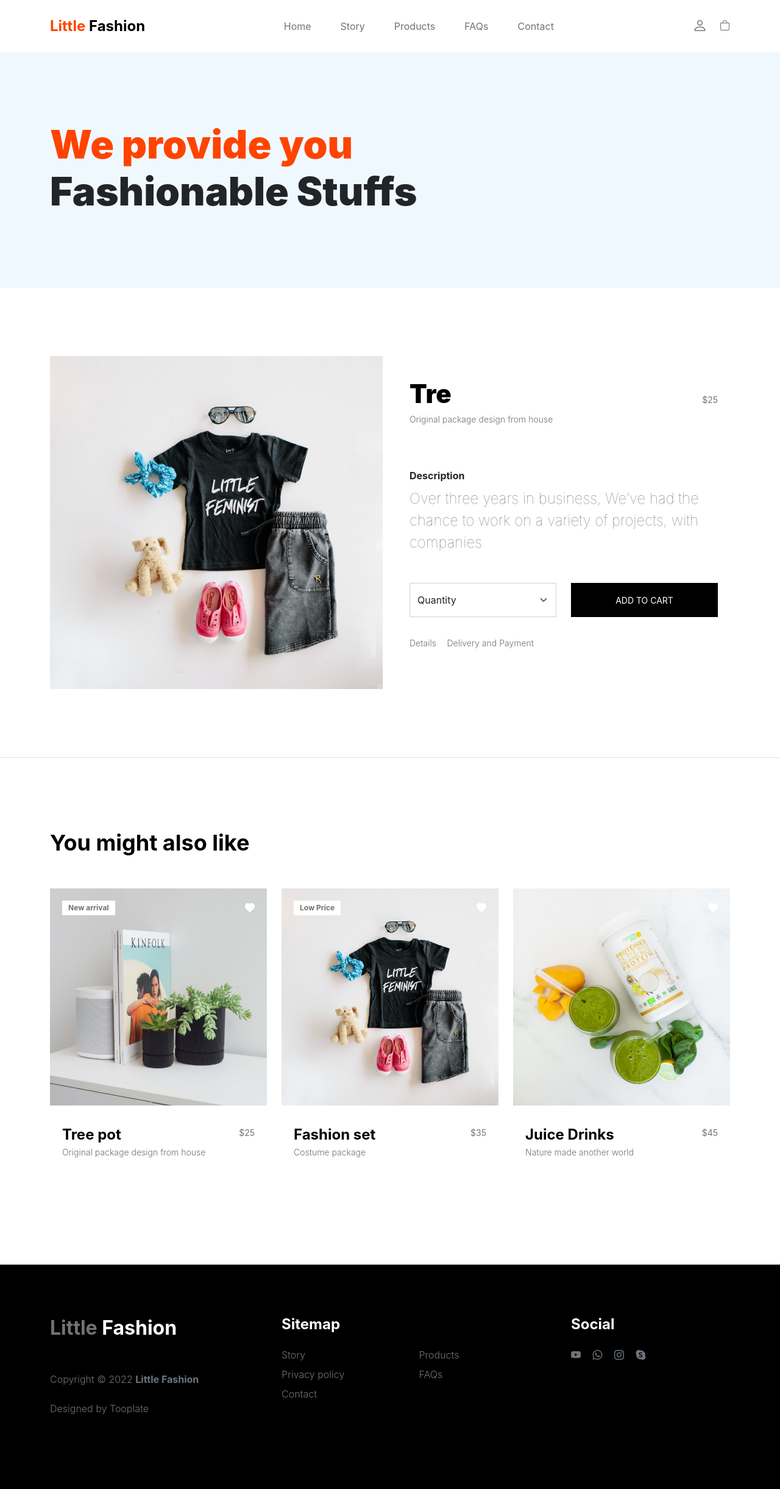
After one commit to MarianoDubois/Trabajo-Integrador-Programacion3, a Django app: page /DetalleProducto2/ in a window 1280 px wide. The commit adds this page. Shown: the whole page at 61% size. Run offline with Django 4.2, Linux system fonts and the light colour scheme; some libraries are stand-ins or nearby versions.

Commit message:
Producto aniadido en la nueva pagina

```diff
--- a/pedidos/pedidos1/confApp/views.py
+++ b/pedidos/pedidos1/confApp/views.py
@@ -9,3 +9,6 @@ def products(request):
 
 def DetalleProducto(request):
     return render(request,'product-detail.html')
+
+def DetalleProducto2(request):
+    return render(request,'product-detail2.html')
--- a/pedidos/pedidos1/pedidos1/urls.py
+++ b/pedidos/pedidos1/pedidos1/urls.py
@@ -18,7 +18,8 @@ from django.urls import path
 from confApp.views import(
     home_screen_view,
     products,
-    DetalleProducto
+    DetalleProducto,
+    DetalleProducto2
 )
 
 
@@ -27,6 +28,7 @@ urlpatterns = [
     path('admin/', admin.site.urls),
     path('',home_screen_view, name='home'),
     path('products/',products,name='productos'),
-    path('DetalleProducto/',DetalleProducto,name='DetalleDeProductos')
+    path('DetalleProducto/',DetalleProducto,name='DetalleDeProductos'),
+    path('DetalleProducto2/',DetalleProducto2,name='DetalleDeProducto2' )
 
 ]
--- /dev/null
+++ b/pedidos/pedidos1/templates/product-detail2.html
@@ -0,0 +1,353 @@
+{% load static %}
+<!doctype html>
+<html lang="en">
+    <head>
+        <meta charset="utf-8">
+        <meta name="viewport" content="width=device-width, initial-scale=1">
+
+        <meta name="description" content="">
+        <meta name="author" content="">
+
+        <title>Tooplate's Little Fashion - Product Detail</title>
+
+        <!-- CSS FILES -->
+        <link rel="preconnect" href="{%static 'https://fonts.googleapis.com'%}">
+
+        <link rel="preconnect" href="{%static 'https://fonts.gstatic.com'%}" crossorigin>
+
+        <link href="{%static 'https://fonts.googleapis.com/css2?family=Inter:wght@100;300;400;700;900&display=swap'%}" rel="stylesheet">
+
+        <link href="{%static 'css/bootstrap.min.css'%}" rel="stylesheet">
+        <link href="{%static 'css/bootstrap-icons.css'%}" rel="stylesheet">
+
+        <link rel="stylesheet" href="{%static 'css/slick.css'%}"/>
+
+        <link href="{%static 'css/tooplate-little-fashion.css'%}" rel="stylesheet">
+<!--
+
+Tooplate 2127 Little Fashion
+
+https://www.tooplate.com/view/2127-little-fashion
+
+-->
+    </head>
+
+    <body>
+
+        <section class="preloader">
+            <div class="spinner">
+                <span class="sk-inner-circle"></span>
+            </div>
+        </section>
+
+        <main>
+
+            <nav class="navbar navbar-expand-lg">
+                <div class="container">
+                    <button class="navbar-toggler" type="button" data-bs-toggle="collapse" data-bs-target="#navbarNav" aria-controls="navbarNav" aria-expanded="false" aria-label="Toggle navigation">
+                        <span class="navbar-toggler-icon"></span>
+                    </button>
+
+                    <a class="navbar-brand" href="index.html">
+                        <strong><span>Little</span> Fashion</strong>
+                    </a>
+
+                    <div class="d-lg-none">
+                        <a href="sign-in.html" class="bi-person custom-icon me-3"></a>
+
+                        <a href="product-detail.html" class="bi-bag custom-icon"></a>
+                    </div>
+
+                    <div class="collapse navbar-collapse" id="navbarNav">
+                        <ul class="navbar-nav mx-auto">
+                            <li class="nav-item">
+                                <a class="nav-link" href="index.html">Home</a>
+                            </li>
+
+                            <li class="nav-item">
+                                <a class="nav-link" href="about.html">Story</a>
+                            </li>
+
+                            <li class="nav-item">
+                                <a class="nav-link" href="products.html">Products</a>
+                            </li>
+
+                            <li class="nav-item">
+                                <a class="nav-link" href="faq.html">FAQs</a>
+                            </li>
+
+                            <li class="nav-item">
+                                <a class="nav-link" href="contact.html">Contact</a>
+                            </li>
+                        </ul>
+
+                        <div class="d-none d-lg-block">
+                            <a href="sign-in.html" class="bi-person custom-icon me-3"></a>
+
+                            <a href="product-detail.html" class="bi-bag custom-icon"></a>
+                        </div>
+                    </div>
+                </div>
+            </nav>
+
+            <header class="site-header section-padding d-flex justify-content-center align-items-center">
+                <div class="container">
+                    <div class="row">
+
+                        <div class="col-lg-10 col-12">
+                            <h1>
+                                <span class="d-block text-primary">We provide you</span>
+                                <span class="d-block text-dark">Fashionable Stuffs</span>
+                            </h1>
+                        </div>
+                    </div>
+                </div>
+            </header>
+
+            <section class="product-detail section-padding">
+                <div class="container">
+                    <div class="row">
+
+                        <div class="col-lg-6 col-12">
+                            <div class="product-thumb">
+                                <img src="{%static 'images/product/jordan-nix-CkCUvwMXAac-unsplash.jpeg'%}" class="img-fluid product-image" alt="">
+                            </div>
+                        </div>
+
+                        <div class="col-lg-6 col-12">
+                            <div class="product-info d-flex">
+                                <div>
+                                    <h2 class="product-title mb-0">Tre</h2>
+
+                                    <p class="product-p">Original package design from house</p>
+                                </div>
+
+                                <small class="product-price text-muted ms-auto mt-auto mb-5">$25</small>
+                            </div>
+
+                            <div class="product-description">
+
+                                <strong class="d-block mt-4 mb-2">Description</strong>
+
+                                <p class="lead mb-5">Over three years in business, We’ve had the chance to work on a variety of projects, with companies</p>
+                            </div>
+
+                            <div class="product-cart-thumb row">
+                                <div class="col-lg-6 col-12">
+
+                                    <select class="form-select cart-form-select" id="inputGroupSelect01">
+                                        <option selected>Quantity</option>
+                                        <option value="1">1</option>
+                                        <option value="2">2</option>
+                                        <option value="3">3</option>
+                                        <option value="4">4</option>
+                                        <option value="5">5</option>
+                                    </select>
+                                </div>
+
+                                <div class="col-lg-6 col-12 mt-4 mt-lg-0">
+                                    <button type="submit" class="btn custom-btn cart-btn" data-bs-toggle="modal" data-bs-target="#cart-modal">Add to Cart</button>
+                                </div>
+
+                                <p>
+                                    <a href="#" class="product-additional-link">Details</a>
+
+                                    <a href="#" class="product-additional-link">Delivery and Payment</a>
+                                </p>
+                            </div>
+
+                        </div>
+
+                    </div>
+                </div>
+            </section>
+
+            <section class="related-product section-padding border-top">
+                <div class="container">
+                    <div class="row">
+
+                        <div class="col-12">
+                            <h3 class="mb-5">You might also like</h3>
+                        </div>
+
+                        <div class="col-lg-4 col-12 mb-3">
+                            <div class="product-thumb">
+                                <a href="http://127.0.0.1:8000/DetalleProducto">
+                                    <img src="{%static 'images/product/evan-mcdougall-qnh1odlqOmk-unsplash.jpeg'%}" class="img-fluid product-image" alt="">
+                                </a>
+
+                                <div class="product-top d-flex">
+                                    <span class="product-alert me-auto">New arrival</span>
+
+                                    <a href="#" class="bi-heart-fill product-icon"></a>
+                                </div>
+
+                                <div class="product-info d-flex">
+                                    <div>
+                                        <h5 class="product-title mb-0">
+                                            <a href="http://127.0.0.1:8000/DetalleProducto" class="product-title-link">Tree pot</a>
+                                        </h5>
+
+                                        <p class="product-p">Original package design from house</p>
+                                    </div>
+
+                                    <small class="product-price text-muted ms-auto mt-auto mb-5">$25</small>
+                                </div>
+                            </div>
+                        </div>
+
+                        <div class="col-lg-4 col-12 mb-3">
+                            <div class="product-thumb">
+                                <a href="http://127.0.0.1:8000/DetalleProducto">
+                                    <img src="{%static 'images/product/jordan-nix-CkCUvwMXAac-unsplash.jpeg'%}" class="img-fluid product-image" alt="">
+                                </a>
+
+                                <div class="product-top d-flex">
+                                    <span class="product-alert">Low Price</span>
+
+                                    <a href="#" class="bi-heart-fill product-icon ms-auto"></a>
+                                </div>
+
+                                <div class="product-info d-flex">
+                                    <div>
+                                        <h5 class="product-title mb-0">
+                                            <a href="http://127.0.0.1:8000/DetalleProducto" class="product-title-link">Fashion set</a>
+                                        </h5>
+
+                                        <p class="product-p">Costume package</p>
+                                    </div>
+
+                                    <small class="product-price text-muted ms-auto mt-auto mb-5">$35</small>
+                                </div>
+                            </div>
+                        </div>
+
+                        <div class="col-lg-4 col-12">
+                            <div class="product-thumb">
+                                <a href="product-detail.html">
+                                    <img src="{%static 'images/product/nature-zen-3Dn1BZZv3m8-unsplash.jpeg'%}" class="img-fluid product-image" alt="">
+                                </a>
+
+                                <div class="product-top d-flex">
+                                    <a href="#" class="bi-heart-fill product-icon ms-auto"></a>
+                                </div>
+
+                                <div class="product-info d-flex">
+                                    <div>
+                                        <h5 class="product-title mb-0">
+                                            <a href="product-detail.html" class="product-title-link">Juice Drinks</a>
+                                        </h5>
+
+                                        <p class="product-p">Nature made another world</p>
+                                    </div>
+
+                                    <small class="product-price text-muted ms-auto mt-auto mb-5">$45</small>
+                                </div>
+                            </div>
+                        </div>
+
+                    </div>
+                </div>
+            </section>
+
+        </main>
+
+        <footer class="site-footer">
+            <div class="container">
+                <div class="row">
+
+                    <div class="col-lg-3 col-10 me-auto mb-4">
+                        <h4 class="text-white mb-3"><a href="index.html">Little</a> Fashion</h4>
+                        <p class="copyright-text text-muted mt-lg-5 mb-4 mb-lg-0">Copyright © 2022 <strong>Little Fashion</strong></p>
+                        <br>
+                        <p class="copyright-text">Designed by <a href="{%static 'https://www.tooplate.com/'%}" target="_blank">Tooplate</a></p>
+                    </div>
+
+                    <div class="col-lg-5 col-8">
+                        <h5 class="text-white mb-3">Sitemap</h5>
+
+                        <ul class="footer-menu d-flex flex-wrap">
+                            <li class="footer-menu-item"><a href="about.html" class="footer-menu-link">Story</a></li>
+
+                            <li class="footer-menu-item"><a href="#" class="footer-menu-link">Products</a></li>
+
+                            <li class="footer-menu-item"><a href="#" class="footer-menu-link">Privacy policy</a></li>
+
+                            <li class="footer-menu-item"><a href="#" class="footer-menu-link">FAQs</a></li>
+
+                            <li class="footer-menu-item"><a href="#" class="footer-menu-link">Contact</a></li>
+                        </ul>
+                    </div>
+
+                    <div class="col-lg-3 col-4">
+                        <h5 class="text-white mb-3">Social</h5>
+
+                        <ul class="social-icon">
+
+                            <li><a href="#" class="social-icon-link bi-youtube"></a></li>
+
+                            <li><a href="#" class="social-icon-link bi-whatsapp"></a></li>
+
+                            <li><a href="#" class="social-icon-link bi-instagram"></a></li>
+
+                            <li><a href="#" class="social-icon-link bi-skype"></a></li>
+                        </ul>
+                    </div>
+
+                </div>
+            </div>
+        </footer>
+
+        <!-- CART MODAL -->
+        <div class="modal fade" id="cart-modal" tabindex="-1" aria-labelledby="exampleModalLabel" aria-hidden="true">
+            <div class="modal-dialog modal-dialog-centered modal-lg">
+                <div class="modal-content border-0">
+                    <div class="modal-header flex-column">
+                        <button type="button" class="btn-close" data-bs-dismiss="modal" aria-label="Close"></button>
+                    </div>
+
+                    <div class="modal-body">
+                        <div class="row">
+                            <div class="col-lg-6 col-12 mt-4 mt-lg-0">
+                                <img src="{%static 'images/product/evan-mcdougall-qnh1odlqOmk-unsplash.jpeg'%}" class="img-fluid product-image" alt="">
+                            </div>
+
+                            <div class="col-lg-6 col-12 mt-3 mt-lg-0">
+                                <h3 class="modal-title" id="exampleModalLabel">Tree pot</h3>
+
+                                <p class="product-price text-muted mt-3">$25</p>
+
+                                <p class="product-p">Quatity: <span class="ms-1">4</span></p>
+
+                                <p class="product-p">Colour: <span class="ms-1">Black</span></p>
+
+                                <p class="product-p pb-3">Size: <span class="ms-1">S/S</span></p>
+
+                                <div class="border-top mt-4 pt-3">
+                                    <p class="product-p"><strong>Total: <span class="ms-1">$100</span></strong></p>
+                                </div>
+
+                            </div>
+                        </div>
+                    </div>
+
+                    <div class="modal-footer">
+                        <div class="row w-50">
+                            <button type="button" class="btn custom-btn cart-btn ms-lg-4">Checkout</button>
+                        </div>
+                    </div>
+                </div>
+
+            </div>
+        </div>
+
+        <!-- JAVASCRIPT FILES -->
+        <script src="{%static 'js/jquery.min.js'%}"></script>
+        <script src="{%static 'js/bootstrap.bundle.min.js'%}"></script>
+        <script src="{%static 'js/Headroom.js'%}"></script>
+        <script src="{%static 'js/jQuery.headroom.js'%}"></script>
+        <script src="{%static 'js/slick.min.js'%}"></script>
+        <script src="{%static 'js/custom.js'%}"></script>
+
+    </body>
+</html>
--- a/pedidos/pedidos1/templates/products.html
+++ b/pedidos/pedidos1/templates/products.html
@@ -140,7 +140,7 @@ https://www.tooplate.com/view/2127-little-fashion
 
                         <div class="col-lg-4 col-12 mb-3">
                             <div class="product-thumb">
-                                <a href="http://127.0.0.1:8000/DetalleProducto">
+                                <a href="http://127.0.0.1:8000/DetalleProducto2">
                                     <img src="{%static 'images/product/jordan-nix-CkCUvwMXAac-unsplash.jpeg'%}" class="img-fluid product-image" alt="">
                                 </a>
 
@@ -153,7 +153,7 @@ https://www.tooplate.com/view/2127-little-fashion
                                 <div class="product-info d-flex">
                                     <div>
                                         <h5 class="product-title mb-0">
-                                            <a href="{%static 'product-detail.html'%}" class="product-title-link">Fashion set</a>
+                                            <a href="http://127.0.0.1:8000/DetalleProducto2" class="product-title-link">Fashion set</a>
                                         </h5>
 
                                         <p class="product-p">Costume package</p>
@@ -166,7 +166,7 @@ https://www.tooplate.com/view/2127-little-fashion
 
                         <div class="col-lg-4 col-12">
                             <div class="product-thumb">
-                                <a href="{%static 'product-detail.html'%}">
+                                <a href="http://127.0.0.1:8000/DetalleProducto3">
                                     <img src="{%static 'images/product/nature-zen-3Dn1BZZv3m8-unsplash.jpeg'%}" class="img-fluid product-image" alt="">
                                 </a>
 
```
Also changed, not shown: pedidos/pedidos1/templates/product-detail.html (+4 -4 lines).
